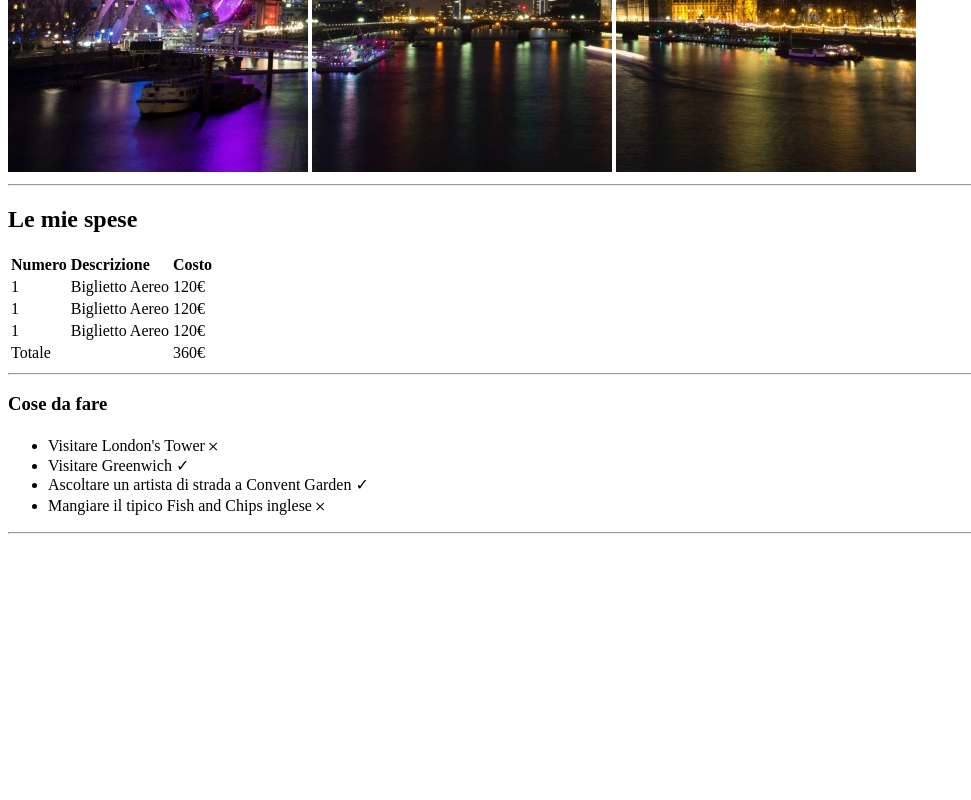
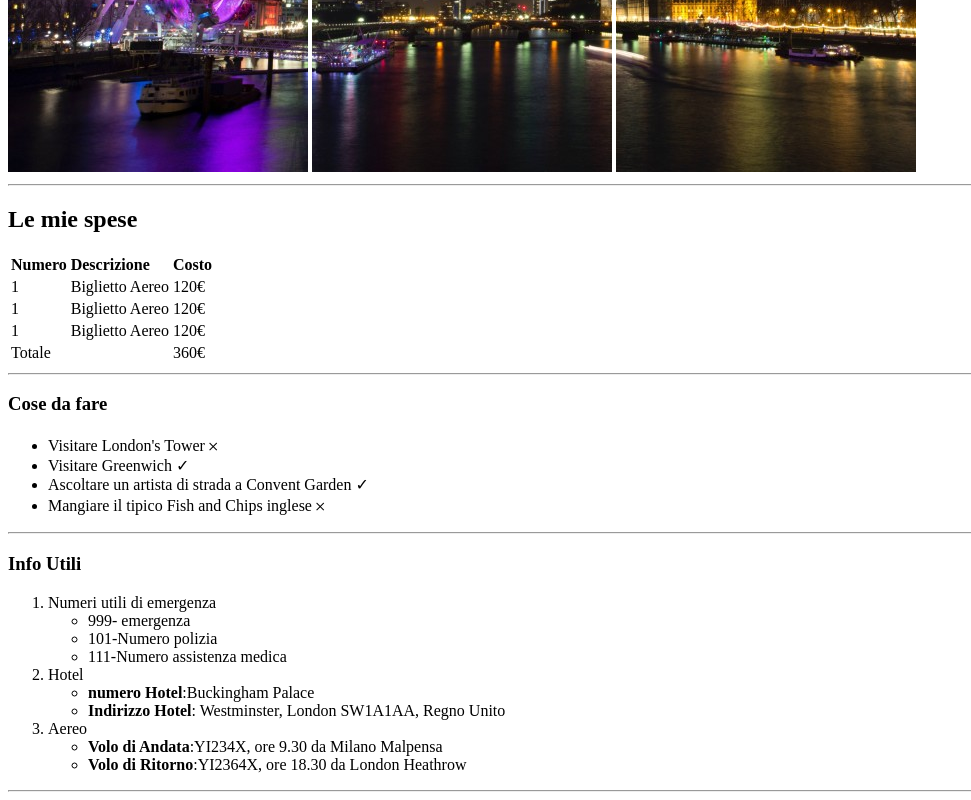
Before and after one commit to DemetrioPadre/html-london-trip, a plain HTML site: page index.html in a window 1280 px wide. Shown: the part 508-1308 px from the top of the page, without its empty margins (0-971 px from the left). Before the commit the page ends 1050 px from the top, so only its background shows below. Drawn offline with Linux system fonts and the light colour scheme.

Commit message:
numeri di emergenza

```diff
--- a/index.html
+++ b/index.html
@@ -71,6 +71,38 @@
 
         <hr>
 
+        <!--numeri di emergenza-->
+
+        <h3>
+            Info Utili
+        </h3>
+        <ol>
+            <li>
+                Numeri utili di emergenza
+                <ul>
+                    <li>999- emergenza</li>
+                    <li>101-Numero polizia</li>
+                    <li>111-Numero assistenza medica</li>
+                </ul>
+            </li>
+            <li>
+                Hotel
+                <ul>
+                    <li><b>numero Hotel</b>:Buckingham Palace</li>
+                    <li> <b>Indirizzo Hotel</b>: Westminster, London SW1A1AA, Regno Unito</li>
+                </ul>
+            </li>
+            <li>
+                Aereo
+                <ul>
+                    <li><b>Volo di Andata</b>:YI234X, ore 9.30 da Milano Malpensa</li>
+                    <li><b>Volo di Ritorno</b>:YI2364X, ore 18.30 da London Heathrow</li>
+                </ul>
+            </li>
+        </ol>
+
+        <hr>
+
 
     </main>
 
```
